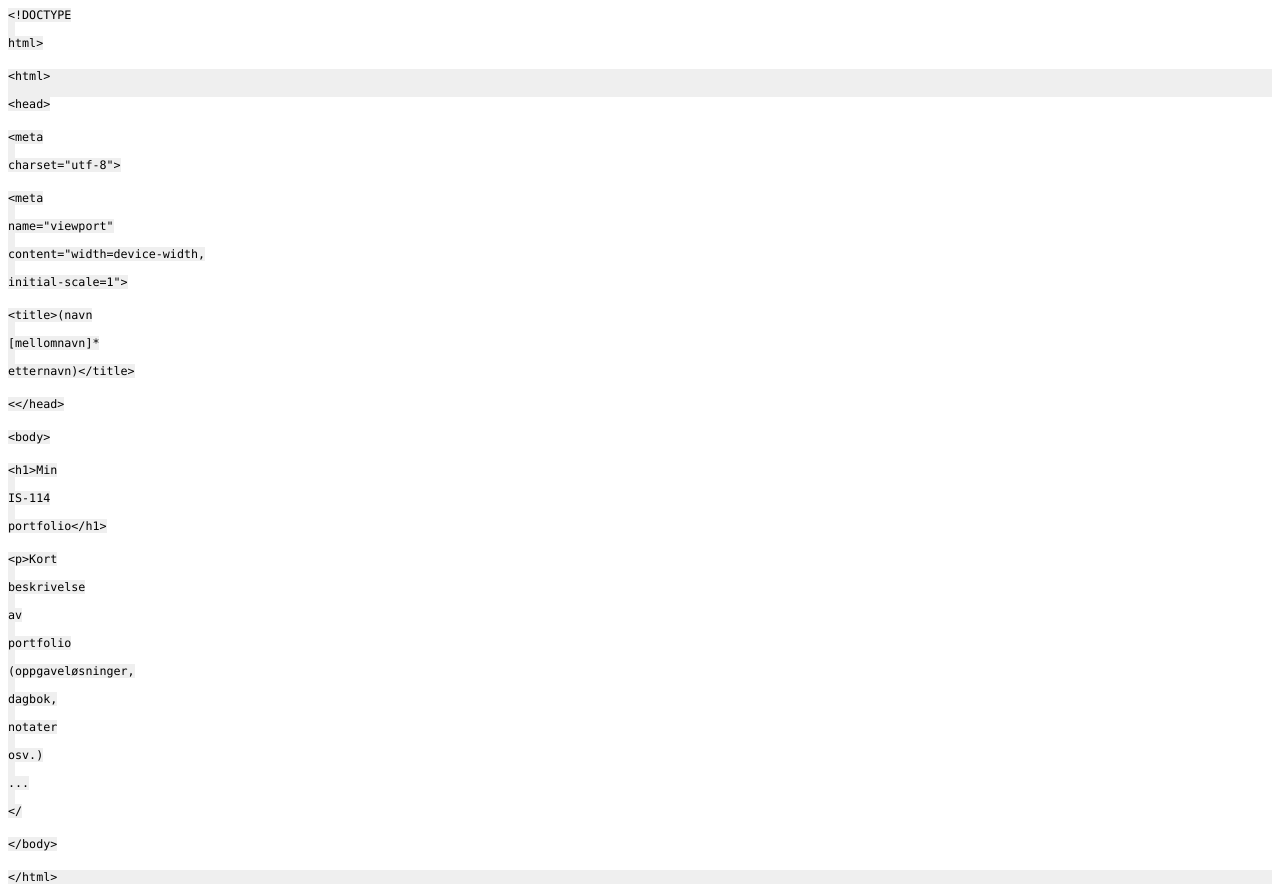
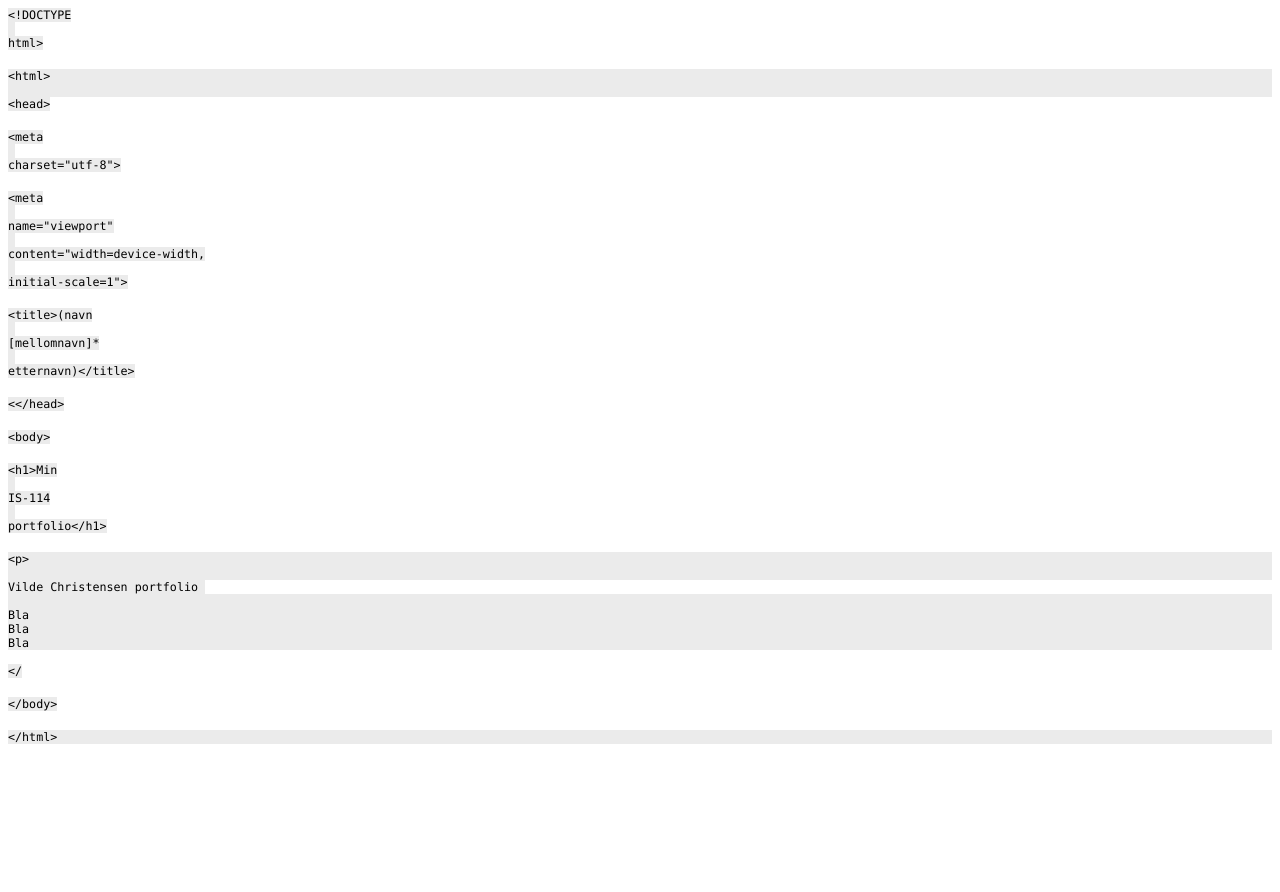
Before and after one commit to Vildech/repo1, a plain HTML site: page docs/index.html in a window 1280 px wide. After the commit the page ends 800 px from the top, so only its background shows below. Drawn offline with Linux system fonts and the light colour scheme.

Commit message:
lagt til portfolio

```diff
--- a/docs/index.html
+++ b/docs/index.html
@@ -10,9 +10,9 @@
     p.p1 {margin: 0.0px 0.0px 0.0px 0.0px; font: 11.7px Menlo; -webkit-text-stroke: #000000}
     p.p2 {margin: 0.0px 0.0px 0.0px 0.0px; font: 11.7px Menlo; -webkit-text-stroke: #000000; min-height: 14.0px}
     p.p3 {margin: 0.0px 0.0px 0.0px 0.0px; font: 16.0px Helvetica; -webkit-text-stroke: #000000; min-height: 19.0px}
-    p.p4 {margin: 0.0px 0.0px 0.0px 0.0px; font: 11.7px Menlo; -webkit-text-stroke: #000000; background-color: #efefef}
-    p.p5 {margin: 0.0px 0.0px 0.0px 0.0px; font: 11.7px Menlo; -webkit-text-stroke: #000000; background-color: #efefef; min-height: 14.0px}
-    span.s1 {font-kerning: none; background-color: #efefef}
+    p.p4 {margin: 0.0px 0.0px 0.0px 0.0px; font: 11.7px Menlo; -webkit-text-stroke: #000000; background-color: #ebebeb}
+    p.p5 {margin: 0.0px 0.0px 0.0px 0.0px; font: 11.7px Menlo; -webkit-text-stroke: #000000; background-color: #ebebeb; min-height: 14.0px}
+    span.s1 {font-kerning: none; background-color: #ebebeb}
     span.s2 {font-kerning: none}
   </style>
 </head>
@@ -53,24 +53,14 @@
 <p class="p2"><span class="s1"><span class="Apple-converted-space"> </span></span></p>
 <p class="p1"><span class="s1">portfolio&lt;/h1&gt;</span></p>
 <p class="p3"><span class="s2"></span><br></p>
-<p class="p1"><span class="s1">&lt;p&gt;Kort</span></p>
-<p class="p2"><span class="s1"><span class="Apple-converted-space"> </span></span></p>
-<p class="p1"><span class="s1">beskrivelse</span></p>
-<p class="p2"><span class="s1"><span class="Apple-converted-space"> </span></span></p>
-<p class="p1"><span class="s1">av</span></p>
-<p class="p2"><span class="s1"><span class="Apple-converted-space"> </span></span></p>
-<p class="p1"><span class="s1">portfolio</span></p>
-<p class="p2"><span class="s1"><span class="Apple-converted-space"> </span></span></p>
-<p class="p1"><span class="s1">(oppgaveløsninger,</span></p>
-<p class="p2"><span class="s1"><span class="Apple-converted-space"> </span></span></p>
-<p class="p1"><span class="s1">dagbok,</span></p>
-<p class="p2"><span class="s1"><span class="Apple-converted-space"> </span></span></p>
-<p class="p1"><span class="s1">notater</span></p>
-<p class="p2"><span class="s1"><span class="Apple-converted-space"> </span></span></p>
-<p class="p1"><span class="s1">osv.)</span></p>
-<p class="p2"><span class="s1"><span class="Apple-converted-space"> </span></span></p>
-<p class="p1"><span class="s1">...</span></p>
-<p class="p2"><span class="s1"><span class="Apple-converted-space"> </span></span></p>
+<p class="p4"><span class="s2">&lt;p&gt;</span></p>
+<p class="p5"><span class="s2"></span><br></p>
+<p class="p1"><span class="s1">Vilde Christensen portfolio<span class="Apple-converted-space"> </span></span></p>
+<p class="p5"><span class="s2"><span class="Apple-converted-space"> </span></span></p>
+<p class="p4"><span class="s2">Bla<span class="Apple-converted-space"> </span></span></p>
+<p class="p4"><span class="s2">Bla<span class="Apple-converted-space"> </span></span></p>
+<p class="p4"><span class="s2">Bla<span class="Apple-converted-space"> </span></span></p>
+<p class="p2"><span class="s2"></span><br></p>
 <p class="p1"><span class="s1">&lt;/</span></p>
 <p class="p3"><span class="s2"></span><br></p>
 <p class="p1"><span class="s1">&lt;/body&gt;</span></p>
```
